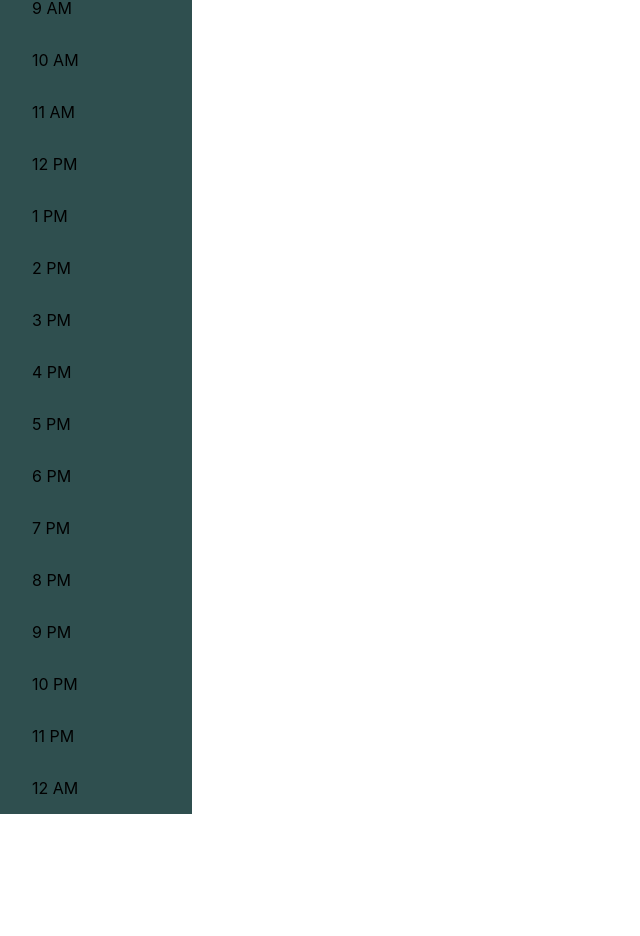
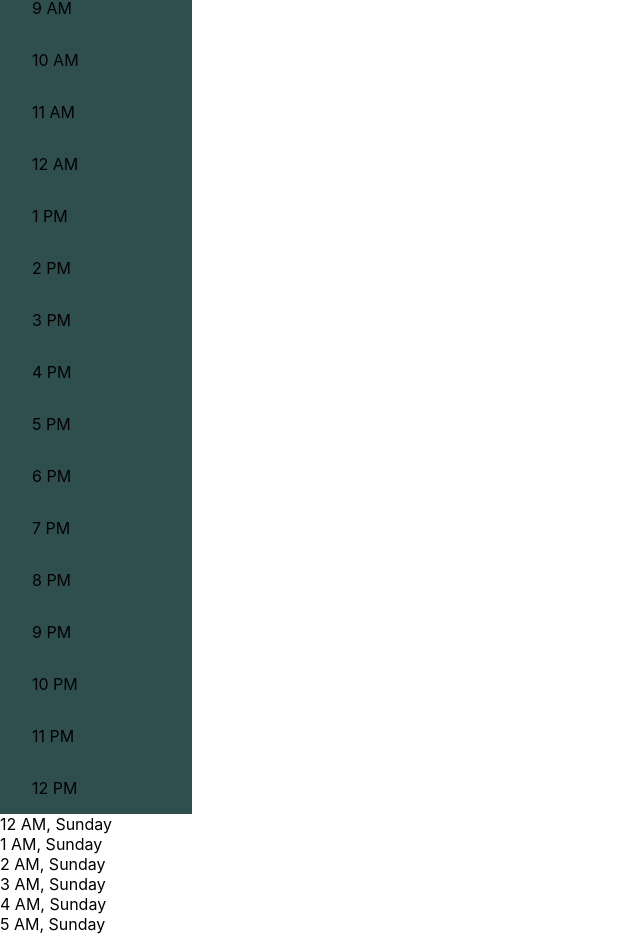
Before and after one commit to kevinconvery/scheduler-app, a React (Create React App) app: page / in a window 1280 px wide. Shown: the part 616-1552 px from the top of the page, without its empty margins (0-640 px from the left). Before the commit the page ends 1430 px from the top, so only its background shows below. Built offline with nearby package versions, Linux system fonts and the light colour scheme.

Commit message:
build grid coordinates, cells on Schedule component

```diff
--- a/src/components/Schedule/Schedule.js
+++ b/src/components/Schedule/Schedule.js
@@ -1,5 +1,5 @@
 import React from 'react'
-import { scheduleTimes, weekdays } from '../../data'
+import { scheduleTimes, weekdays, gridCoordinates } from '../../data'
 import './Schedule.css'
 
 const Schedule = props => {
@@ -19,13 +19,22 @@ const Schedule = props => {
         <div className="schedule-sidebar">
           <ul>
             {scheduleTimes.map(time => (
-              <li key={time.key}>{time.value}</li>
+              <li key={scheduleTimes.indexOf(time)}>{time}</li>
             ))}
           </ul>
+        </div>
+        <div className="schedule-grid">
+          {gridCoordinates.map(coordinate => {
+            const { day, time } = coordinate
+            return (
+              <div className="cell" key={`D${day}T${time}`}>
+                {scheduleTimes[time]}, {weekdays[day]}
+              </div>
+          )})}
         </div>
       </div>
     </div>
   )
 }
 
-      export default Schedule
+export default Schedule
--- a/src/data/index.js
+++ b/src/data/index.js
@@ -51,82 +51,26 @@ export const taskList = [
   }
 ]
 
-export const scheduleTimes = [
-  {
-    key: 0, value: '12 AM'
-  },
-  {
-    key: 1, value: '1 AM',
-  },
-  {
-    key: 2, value: '2 AM',
-  },
-  {
-    key: 3, value: '3 AM',
-  },
-  {
-    key: 4, value: '4 AM',
-  },
-  {
-    key: 5, value: '5 AM',
-  },
-  {
-    key: 6, value: '6 AM',
-  },
-  {
-    key: 7, value: '7 AM',
-  },
-  {
-    key: 8, value: '8 AM',
-  },
-  {
-    key: 9, value: '9 AM',
-  },
-  {
-    key: 10, value: '10 AM',
-  },
-  {
-    key: 11, value: '11 AM',
-  },
-  {
-    key: 12, value: '12 PM',
-  },
-  {
-    key: 13, value: '1 PM',
-  },
-  {
-    key: 14, value: '2 PM',
-  },
-  {
-    key: 15, value: '3 PM',
-  },
-  {
-    key: 16, value: '4 PM',
-  },
-  {
-    key: 17, value: '5 PM',
-  },
-  {
-    key: 18, value: '6 PM',
-  },
-  {
-    key: 19, value: '7 PM',
-  },
-  {
-    key: 20, value: '8 PM',
-  },
-  {
-    key: 21, value: '9 PM',
-  },
-  {
-    key: 22, value: '10 PM',
-  },
-  {
-    key: 23, value: '11 PM',
-  },
-  {
-    key: 24, value: '12 AM'
-  }
+export const scheduleTimes = ['12 AM', '1 AM', '2 AM', '3 AM', '4 AM', '5 AM',
+  '6 AM', '7 AM', '8 AM', '9 AM', '10 AM', '11 AM', '12 AM', '1 PM', '2 PM',
+  '3 PM', '4 PM', '5 PM', '6 PM', '7 PM', '8 PM', '9 PM', '10 PM', '11 PM', '12 PM'
 ]
 
 export const weekdays = [ 'Sunday', 'Monday', 'Tuesday', 'Wednesday', 'Thursday', 'Friday', 'Saturday' ]
+
+const populateGridCoordinates = () => {
+  const array = []
+
+  weekdays.forEach(weekday => {
+    scheduleTimes.forEach(time => {
+      array.push({
+        day: weekdays.indexOf(weekday),
+        time: scheduleTimes.indexOf(time)
+      })
+    })
+  })
+
+  return array
+}
+
+export const gridCoordinates = populateGridCoordinates()
```
